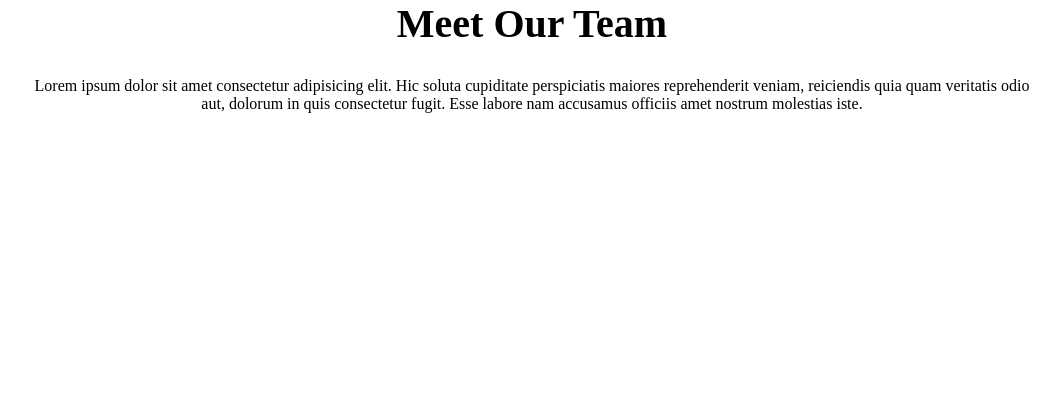
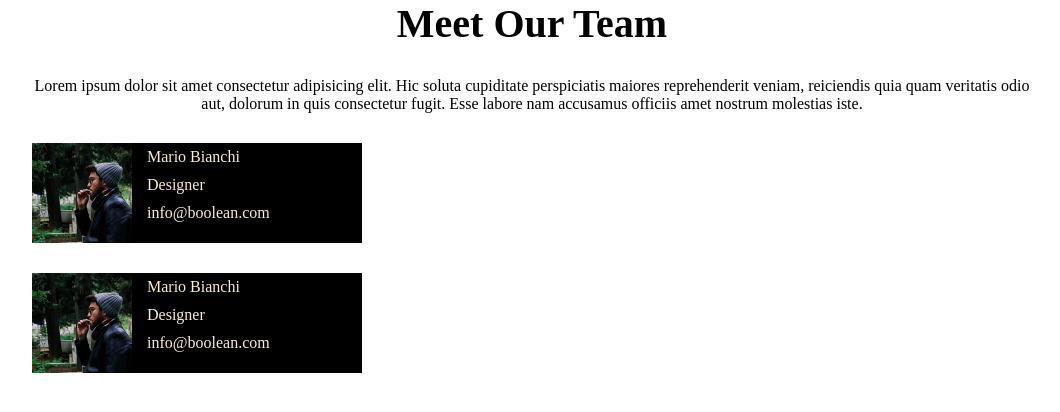
Before and after one commit to stecarraa/html-css-float-cards, a plain HTML site: page index.html in a window 1280 px wide. Shown: the whole page, without its empty margins (108-1168 px from the left). Drawn offline with Linux system fonts and the light colour scheme.

Commit message:
biglietto

```diff
--- a/index.html
+++ b/index.html
@@ -17,6 +17,21 @@
         officiis amet nostrum molestias iste.</p>
 </div>
 
+<div class="container">
+    <img src="./img/male1.png" alt="">
+    <div class="name">Mario Bianchi</div>
+    <div class="occupation">Designer</div>
+    <div class="mail">info@boolean.com</div>
+
+</div>
+
+<div class="container">
+    <img src="./img/male1.png" alt="">
+    <div class="name">Mario Bianchi</div>
+    <div class="occupation">Designer</div>
+    <div class="mail">info@boolean.com</div>
+
+</div>
 
 </body>
 
--- a/style.css
+++ b/style.css
@@ -4,7 +4,7 @@
     box-sizing: border-box;
 }
 
-.title{
+body{
 text-align: center;
 max-width: 1000px;
 margin: 0 auto;
@@ -16,4 +16,35 @@ margin: 0 auto;
 
 .title p{
     padding-top: 30px;
+    padding-bottom: 30px;
 }
+
+img{
+    float: left;
+    height: 100px;
+    margin-right: 15px;
+}
+
+.container{
+    background-color: black;
+    height: 100px;
+    max-width: 33%;
+    margin-bottom: 30px;
+}
+
+.name{
+    color: antiquewhite;
+    text-align: left;
+    padding: 5px;
+
+}
+.occupation{
+    color: antiquewhite;
+    text-align: left;
+    padding: 5px;
+}
+.mail{
+    color: antiquewhite;
+    text-align: left;
+    padding: 5px;
+}
```
